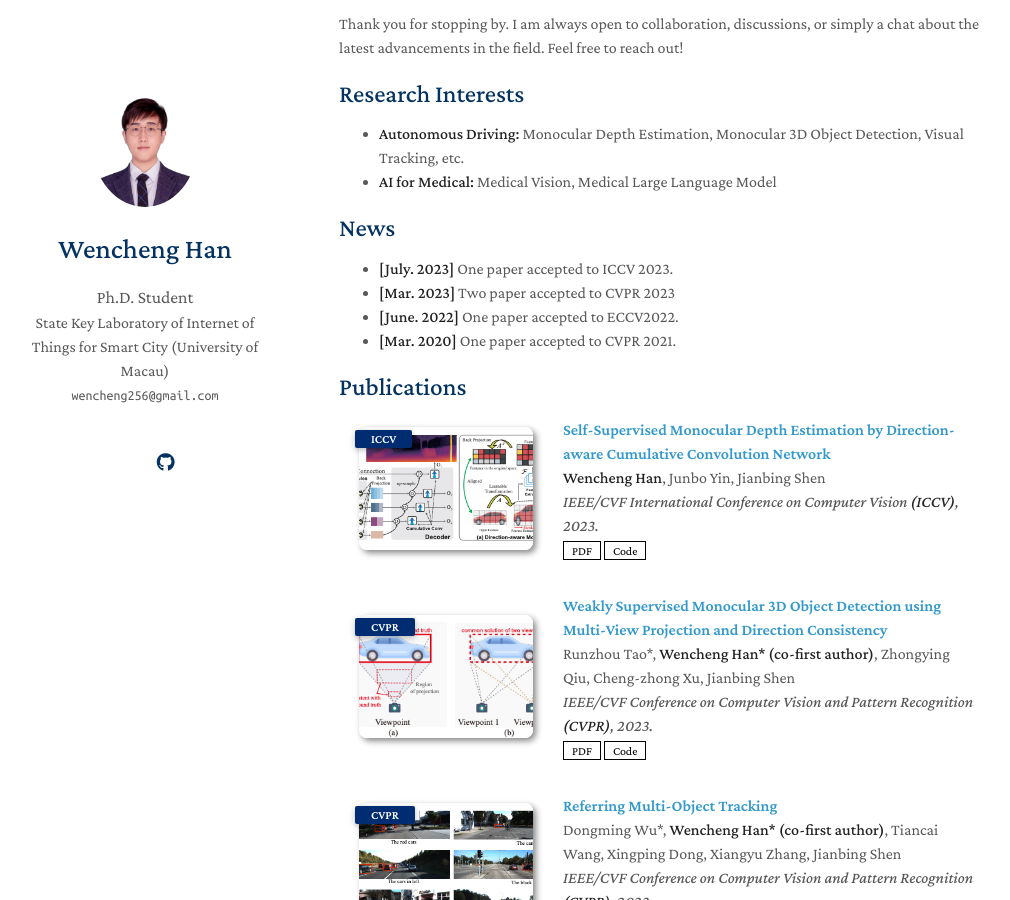
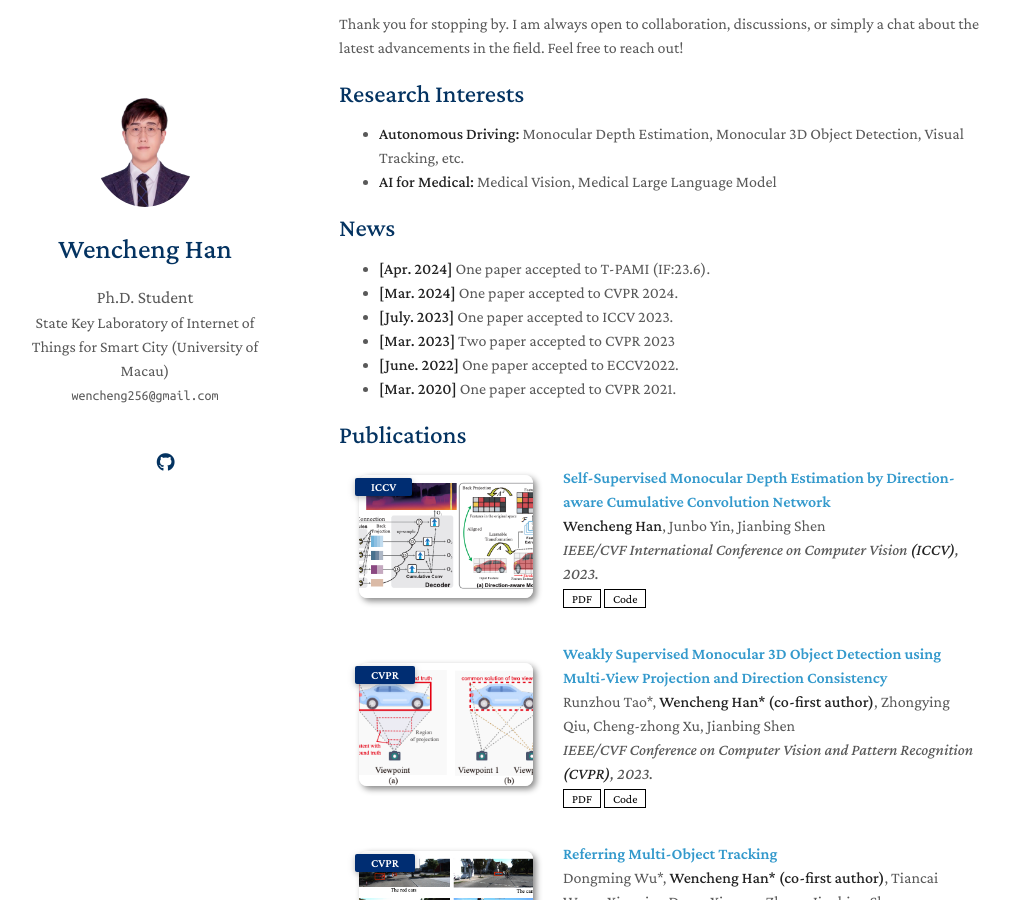
Before and after one commit to wencheng256/wencheng256.github.io, a Jekyll site: the page built from index.md, in a window 1280 px wide and 900 px high, scrolled down 537 px. Shown: the whole window, without its empty margins (131-1141 px from the left). Built offline with Jekyll 4.4.1, drawn with Linux system fonts in a browser that asks for light colours; nearby versions of some CDN libraries; a style sheet for code colours, icons or effects is not loaded; our own code applies the rules of GitHub Pages for plain Markdown files.

Commit message:
Update index.md

```diff
--- a/index.md
+++ b/index.md
@@ -21,6 +21,8 @@ Thank you for stopping by. I am always open to collaboration, discussions, or si
 
 ## News
 
+- **[Apr. 2024]** One paper accepted to T-PAMI (IF:23.6).
+- **[Mar. 2024]** One paper accepted to CVPR 2024.
 - **[July. 2023]** One paper accepted to ICCV 2023.
 - **[Mar. 2023]** Two paper accepted to CVPR 2023
 - **[June. 2022]** One paper accepted to ECCV2022.
```
